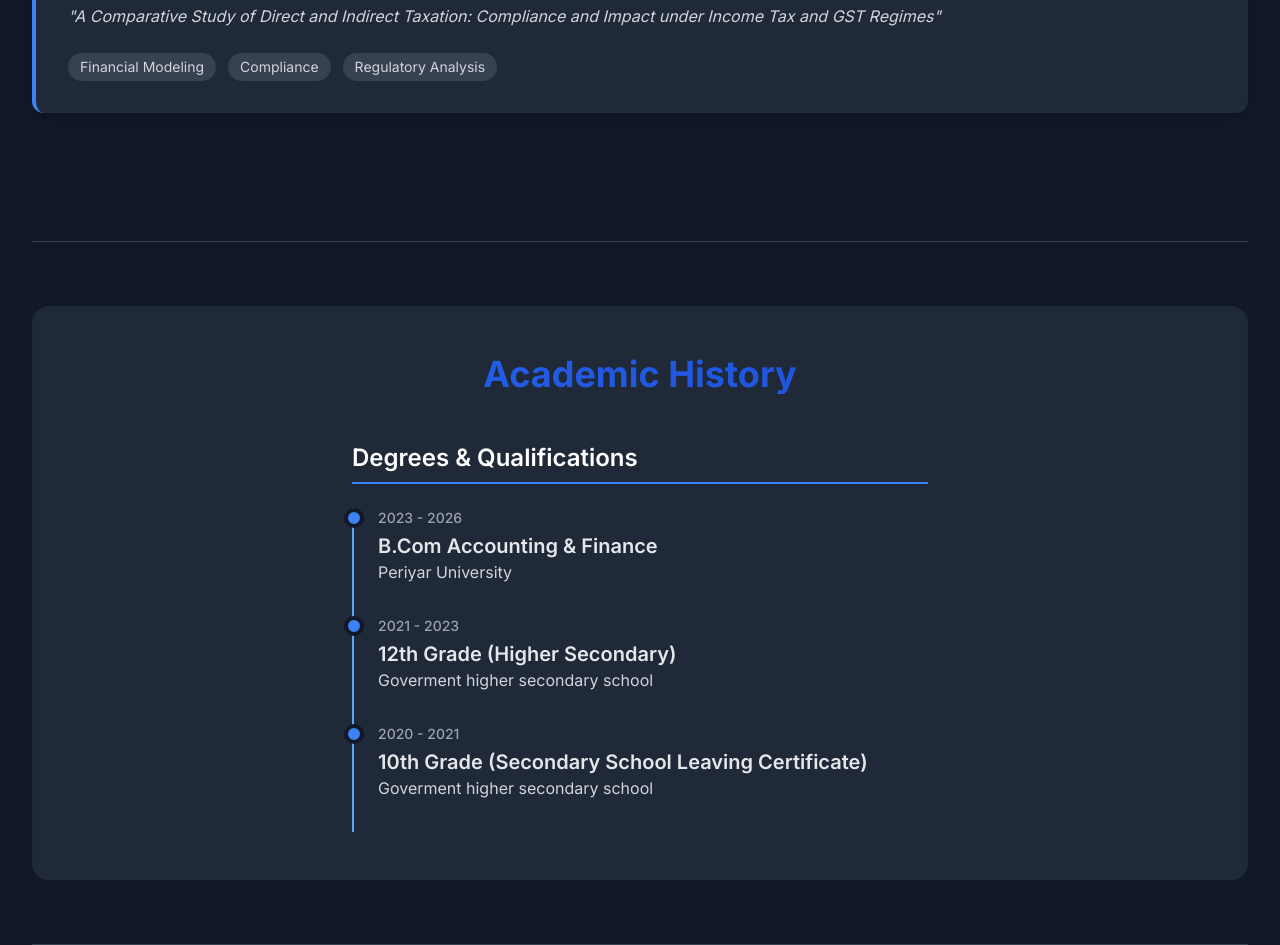
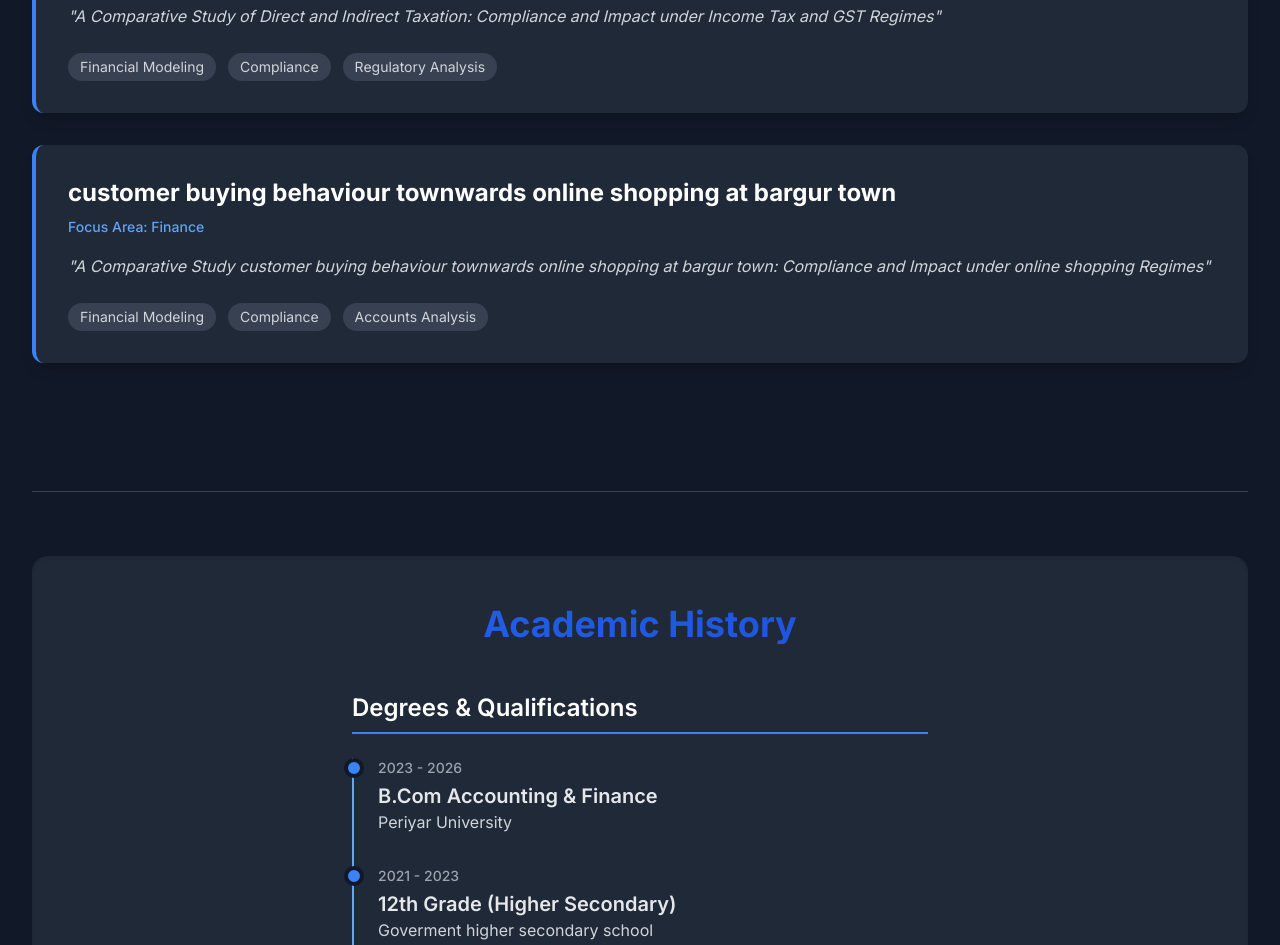
Before and after one commit to keerthika066/Portfolio, a plain HTML site: page index.html in a window 1280 px wide. Shown: the part 2352-3297 px from the top of the page. Drawn offline with nearby package versions, Linux system fonts and the light colour scheme.

Commit message:
index.html

```diff
--- a/index.html
+++ b/index.html
@@ -173,6 +173,22 @@
                         <span class="bg-gray-700 text-sm px-3 py-1 rounded-full text-gray-300">Regulatory Analysis</span>
                     </div>
                 </div>
+				<div class="grid md:grid-cols-2 lg:grid-cols-1 gap-8">
+                <!-- Project Card 2: A Study customer buying behaviour townwards online shopping at bargur town --><div class="bg-gray-800 p-8 rounded-xl shadow-lg border-l-4 border-blue-500 hover:shadow-2xl transition duration-300">
+                    <h3 class="text-2xl font-bold text-white mb-2">customer buying behaviour townwards online shopping at bargur town</h3>
+                    <p class="text-sm font-medium text-blue-400 mb-4">Focus Area: Finance</p>
+
+                    <p class="text-gray-300 leading-relaxed italic">
+                        "A Comparative Study customer buying behaviour townwards online shopping at bargur town: Compliance and Impact under online shopping Regimes"
+                    </p>
+
+                    <div class="mt-6 flex flex-wrap gap-3">
+                        <span class="bg-gray-700 text-sm px-3 py-1 rounded-full text-gray-300">Financial Modeling</span>
+                        <span class="bg-gray-700 text-sm px-3 py-1 rounded-full text-gray-300">Compliance</span>
+                        <span class="bg-gray-700 text-sm px-3 py-1 rounded-full text-gray-300">Accounts Analysis</span>
+                    </div>
+                </div>
+
 
             </div>
         </section>
@@ -336,4 +352,5 @@
 
     <script src="script.js"></script>
 </body>
+
 </html>
```
